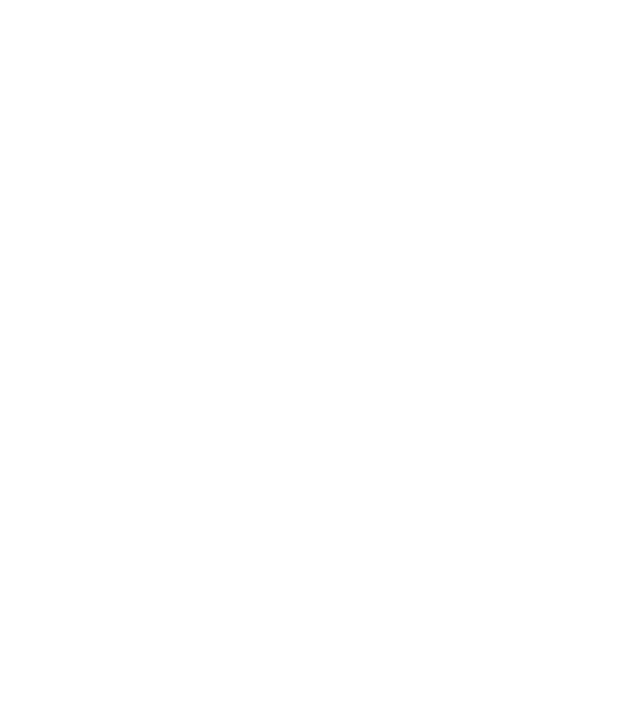
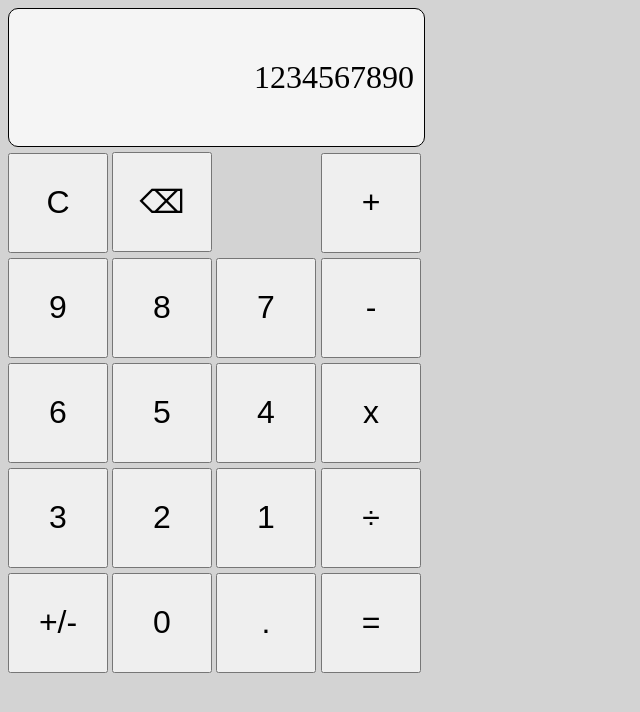
Before and after one commit to zelda4669/calculator, a plain HTML site: page index.html in a window 1280 px wide. Shown: the whole page, without its empty margins (0-640 px from the left). Drawn offline with Linux system fonts and the light colour scheme.

Commit message:
Create user interface

```diff
--- a/index.html
+++ b/index.html
@@ -9,6 +9,46 @@
     <title>Calculator</title>
 </head>
 <body>
+    <div class="container">
+        <div class="textbox">
+            1234567890
+        </div>
+    </div>
+    <div class="container">
+        <div class="numbers">
+            <div class="others">
+                <button class="other">C</button>
+                <button class="other">⌫</button>
+            </div>
+            <div class="row">
+                <button class="num">9</button>
+                <button class="num">8</button>
+                <button class="num">7</button>
+            </div>
+            <div class="row">
+                <button class="num">6</button>
+                <button class="num">5</button>
+                <button class="num">4</button>
+            </div>
+            <div class="row">
+                <button class="num">3</button>
+                <button class="num">2</button>
+                <button class="num">1</button>
+            </div>
+            <div class="row">
+                <button class="num">+/-</button>
+                <button class="num">0</button>
+                <button class="num">.</button>
+            </div>
+        </div>
+        <div class="operators">
+            <button class="'operator">+</button>
+            <button class="'operator">-</button>
+            <button class="'operator">x</button>
+            <button class="'operator">÷</button>
+            <button class="'operator">=</button>
+        </div>
+    </div>
 
 </body>
 </html>
--- a/style.css
+++ b/style.css
@@ -0,0 +1,42 @@
+body {
+    background-color: lightgrey;
+    display: flex;
+    flex-direction: column;
+    gap: 5px;
+}
+
+.container {
+    display: flex;
+    gap: 5px;
+}
+
+.numbers {
+    display: flex;
+    flex-direction: column;
+    gap: 5px;
+}
+
+.operators {
+    display: flex;
+    flex-direction: column;
+    gap: 5px;
+    justify-content: end;
+}
+
+button {
+    font-size:xx-large;
+    height: 100px;
+    width: 100px
+}
+
+.textbox {
+    border: 1px;
+    border-color: black;
+    border-style: solid;
+    padding: 50px 10px;
+    font-size: xx-large;
+    background-color: whitesmoke;
+    width: 395px;
+    border-radius: 10px;
+    text-align: right;
+}
```
